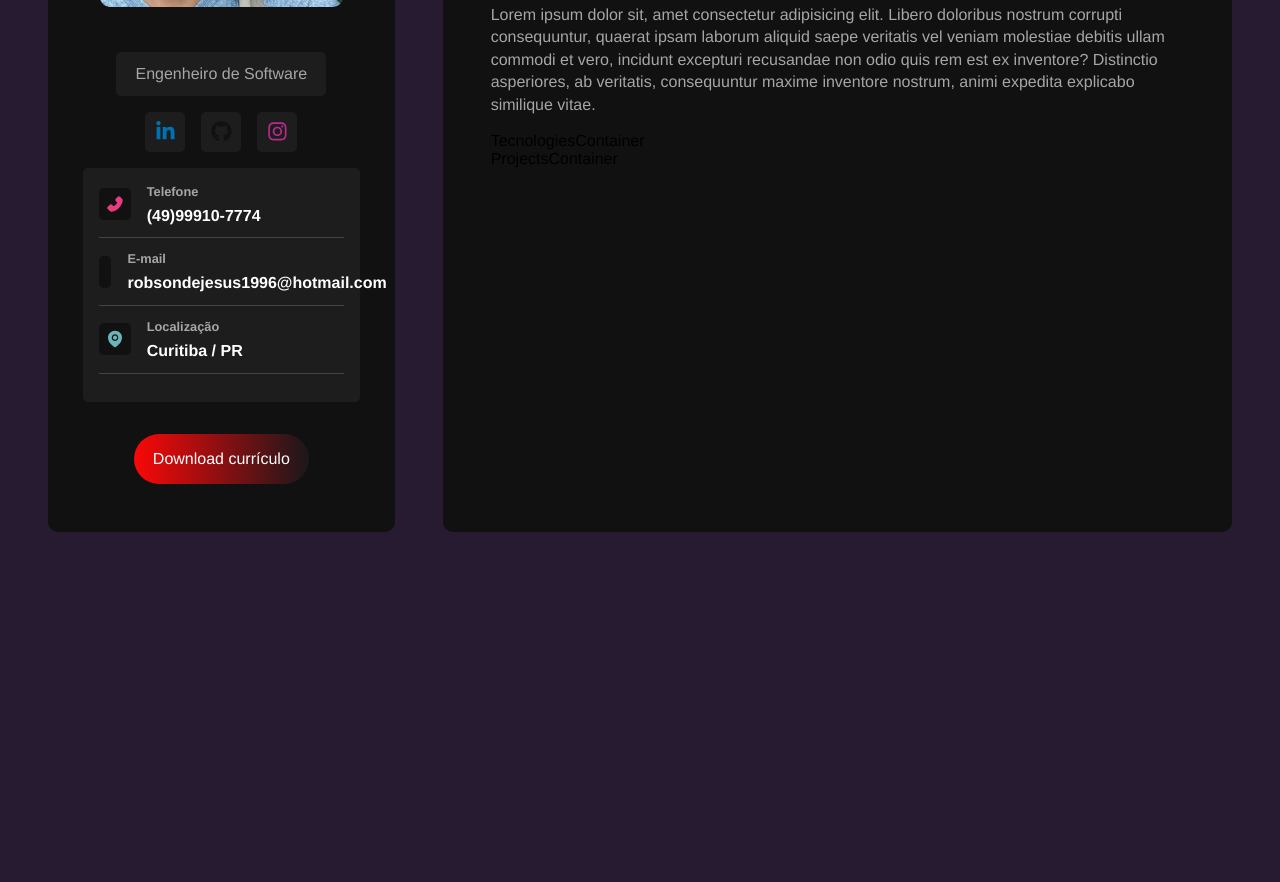
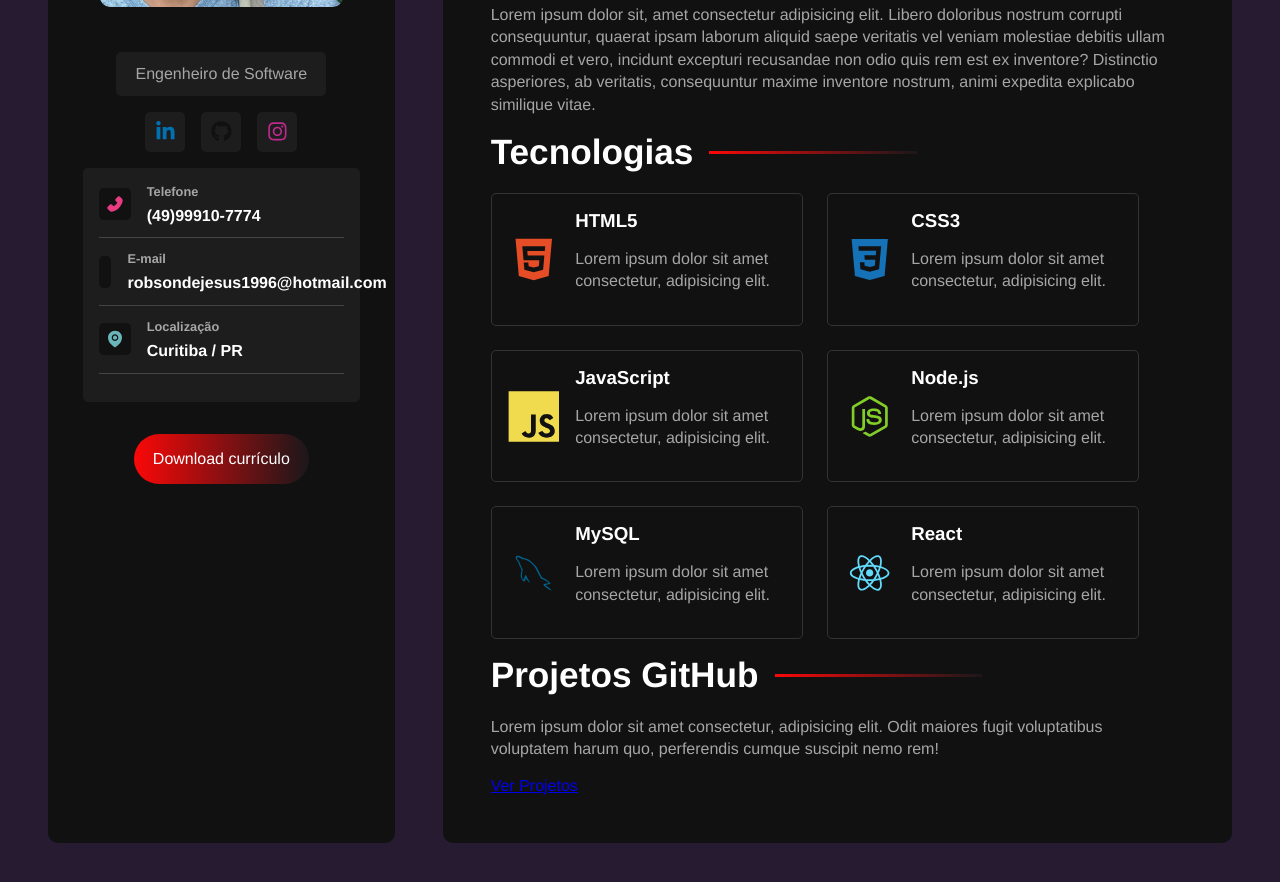
Before and after one commit to robsondejesus1996/My-Portfolio-ReactJS, a React (Vite) app in the folder my-portfolio-project/: page / in a window 1280 px wide. Shown: the part 440-1322 px from the top of the page. Before the commit the page ends 1020 px from the top, so only its background shows below. Built offline with nearby package versions, Linux system fonts and the light colour scheme.

Commit message:
Atualização de tecnologias

```diff
--- a/my-portfolio-project/src/components/MainContent.tsx
+++ b/my-portfolio-project/src/components/MainContent.tsx
@@ -1,7 +1,9 @@
-import '../styles/components/maincontent.sass'
 import AbountContainer from './AbountContainer'
 import ProjectsContainer from './ProjectsContainer'
 import TecnologiesContainer from './TecnologiesContainer'
+
+import '../styles/components/maincontent.sass'
+
 
 const MainContent = () => {
     return (
--- a/my-portfolio-project/src/components/ProjectsContainer.tsx
+++ b/my-portfolio-project/src/components/ProjectsContainer.tsx
@@ -1,6 +1,14 @@
 const ProjectsContainer = () =>{
     return (
-        <div>ProjectsContainer</div>
+        <section className="projects-container">
+            <h2>Projetos GitHub</h2>
+            <p>
+                Lorem ipsum dolor sit amet consectetur, adipisicing elit. Odit maiores fugit voluptatibus voluptatem harum quo, perferendis cumque suscipit nemo rem!
+            </p>
+            <a href="#">
+                Ver Projetos
+            </a>
+        </section>
     )
 }
 
--- a/my-portfolio-project/src/components/TecnologiesContainer.tsx
+++ b/my-portfolio-project/src/components/TecnologiesContainer.tsx
@@ -1,7 +1,40 @@
-const TecnologiesContainer = () =>{
+import {
+    DiHtml5,
+    DiCss3,
+    DiJsBadge,
+    DiNodejsSmall,
+    DiMysql,
+    DiReact
+} from 'react-icons/di'
+
+import '../styles/components/tecnologiescontainer.sass'
+
+const technologies = [
+    { id: "html", name: "HTML5", icon: <DiHtml5 /> },
+    { id: "css", name: "CSS3", icon: <DiCss3 /> },
+    { id: "js", name: "JavaScript", icon: <DiJsBadge /> },
+    { id: "node", name: "Node.js", icon: <DiNodejsSmall /> },
+    { id: "mysql", name: "MySQL", icon: <DiMysql /> },
+    { id: "react", name: "React", icon: <DiReact /> },
+  ];
+
+  const TechnologiesContainer = () => {
     return (
-        <div>TecnologiesContainer</div>
-    )
-}
+      <section className="technologies-container">
+        <h2>Tecnologias</h2>
+        <div className="technologies-grid">
+          {technologies.map((tech) => (
+            <div className="technology-card" id={tech.id} key={tech.id}>
+              {tech.icon}
+              <div className="technology-info">
+                <h3>{tech.name}</h3>
+                <p>Lorem ipsum dolor sit amet consectetur, adipisicing elit.</p>
+              </div>
+            </div>
+          ))}
+        </div>
+      </section>
+    );
+  };
 
-export default TecnologiesContainer
+export default TechnologiesContainer
--- /dev/null
+++ b/my-portfolio-project/src/styles/components/tecnologiescontainer.sass
@@ -0,0 +1,49 @@
+@use '../variables'
+@use '../mixins'
+
+.technologies-container
+    margin-bottom: 1rem
+
+    .technologies-grid
+        display: flex
+        flex-wrap: wrap
+        gap: 1.5rem
+
+    .technology-card
+        @include mixins.center
+        gap: 1rem
+        padding: 1rem
+        border: 1px solid #333
+        width: 45%
+        border-radius: variables.$card-border-radius
+
+        h3
+            color: variables.$text-color
+            margin-bottom: 1rem
+
+        svg
+            font-size: 6rem
+
+    #html
+        svg
+            color: #E44D26
+
+    #css
+        svg
+            color: #1572B6
+
+    #js
+        svg
+            color: #F0DB4F
+
+    #node
+        svg
+            color: #83CD29
+
+    #mysql
+        svg
+            color: #00618A
+
+    #react
+        svg
+            color: #61DAFB
```
